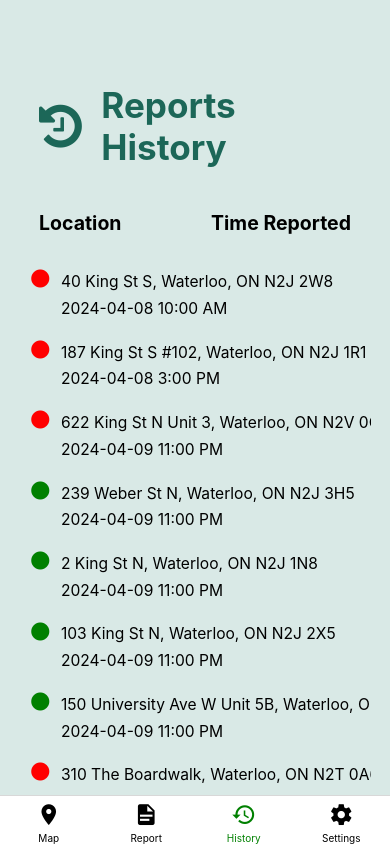
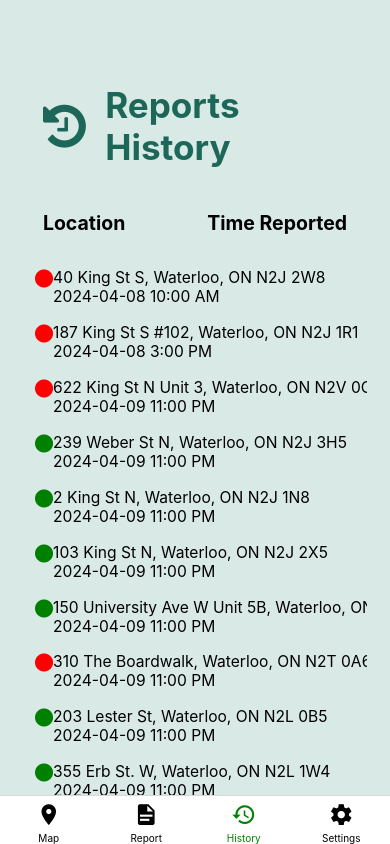
Before and after one commit to nsmangat/HotPot-Capstone-Project, a React Native app in the folder Frontend/: screen /History in a window 390 px wide. Built offline with nearby package versions, Linux system fonts and the light colour scheme.

Commit message:
update page styling

```diff
--- a/Frontend/src/screens/History.js
+++ b/Frontend/src/screens/History.js
@@ -86,7 +86,7 @@ const History = () => {
       <TouchableOpacity onPress={() => toggleDetailsVisible(item)}>
         <View style={styles.historyItem}>
           <View>
-            <Icon name="circle" size={width * 0.054} color={status} />
+            <Icon name="circle" size={width * 0.054} color={status}/>
           </View>
           <View style={styles.historyCol}>
             <Text style={styles.text}>{item.location}</Text>
@@ -102,8 +102,7 @@ const History = () => {
   };
 
   return (
-    <SafeAreaView style={styles.container}>
-      <StatusBar />
+    <View style={styles.container}>
       <View style={styles.container}>
         <View style={styles.headerContainer}>
           <Icon name="history" size={50} color="#1C6758" />
@@ -140,7 +139,7 @@ const History = () => {
           </View>
         </Modal>
       </View>
-    </SafeAreaView>
+    </View>
   );
 };
 
@@ -150,8 +149,9 @@ const styles = StyleSheet.create({
   container: {
     flex: 1,
     backgroundColor: "#D9E9E6",
-    paddingHorizontal: width * 0.05,
+    padding: width * 0.03,
     paddingTop: height * 0.05,
+    paddingBottom: height * 0.06,
   },
   headerContainer: {
     flexDirection: "row",
@@ -179,23 +179,21 @@ const styles = StyleSheet.create({
   },
   text: {
     fontSize: width * 0.04,
-    padding: width * 0.01,
+    //padding: width * 0.01,
   },
   list: {
     marginBottom: height * 0.05,
     flexDirection: "row",
     alignItems: "center",
-    marginBottom: height * 0.2,
     marginLeft: width * 0.03,
   },
   historyItem: {
     alignItems: "left",
     marginBottom: height * 0.02,
     flexDirection: "row",
-    maxWidth: "98%",
+    maxWidth: width * 0.97,
   },
   historyCol: {
-    marginLeft: width * 0.02,
   },
   modalContainer: {
     backgroundColor: "white",
--- a/Frontend/src/screens/Settings.js
+++ b/Frontend/src/screens/Settings.js
@@ -26,7 +26,7 @@ const Settings = () => {
   };
 
   return (
-    <SafeAreaView style={styles.container}>
+    <View style={styles.container}>
       <StatusBar />
       <View style={styles.container}>
         <View style={styles.headerContainer}>
@@ -61,7 +61,7 @@ const Settings = () => {
           <Icon name="chevron-right" size={width * 0.05} color="#4B4B4B" />
         </TouchableOpacity>
       </View>
-    </SafeAreaView>
+    </View>
   );
 };
 
@@ -71,7 +71,7 @@ const styles = StyleSheet.create({
   container: {
     flex: 1,
     backgroundColor: "#D9E9E6",
-    paddingHorizontal: width * 0.05,
+    padding: width * 0.03,
     paddingTop: height * 0.05,
   },
   headerContainer: {
@@ -94,13 +94,12 @@ const styles = StyleSheet.create({
     paddingHorizontal: width * 0.05,
   },
   text: {
-    marginRight: width * 0.3,
     fontSize: 20,
   },
   separator: {
     height: 1,
     backgroundColor: "black",
-    marginVertical: height * 0.05, // 5% of the screen height margin vertically
+    marginVertical: height * 0.05,
   },
   moreText: {
     marginRight: width * 0.3,
```
